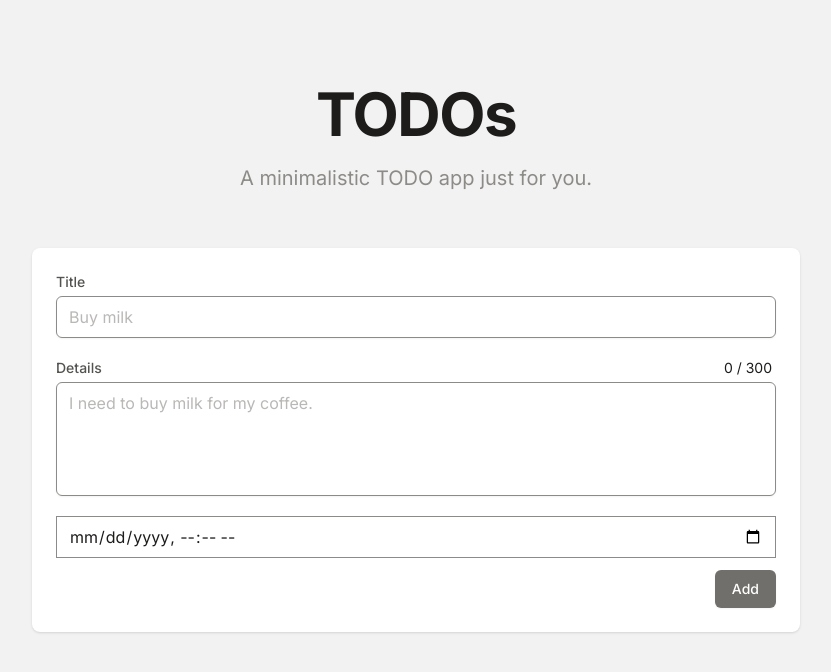
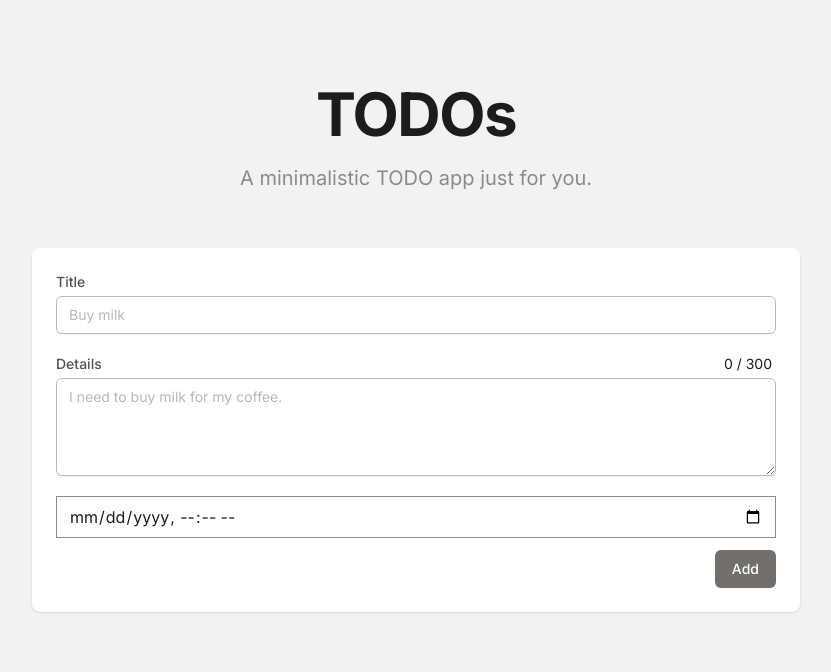
Before and after one commit to junepark202012/todo, a Next.js app: page / in a window 1280 px wide. Shown: the top 672 px of the page, without its empty margins (224-1055 px from the left). Built offline with nearby package versions, Linux system fonts and the light colour scheme.

Commit message:
Refactor input text styles

```diff
--- a/src/components/Form/atoms/TextArea.tsx
+++ b/src/components/Form/atoms/TextArea.tsx
@@ -1,6 +1,7 @@
 import type { FormId, ReactHookForm } from "@/components/Form/Form";
 import { RegisterOptions } from "react-hook-form";
 import { useState } from "react";
+import styles from "@/components/Form/styles/form.module.css";
 
 type TextAreaProps = {
   label: string;
@@ -42,14 +43,11 @@ export default function TextArea({ label, id, reactHookForm }: TextAreaProps) {
           rows={4}
           name={id}
           id={id}
-          className={
-            `block w-full resize-none overflow-auto rounded-md  text-form-text placeholder-form-placeholder shadow-sm sm:text-sm` +
-            `${
-              errors.details
-                ? "border-form-border-error focus:border-form-focusBorder-error focus:ring-form-focusBorder-error"
-                : "border-form-border-default focus:border-form-focusBorder-default focus:ring-form-focusBorder-default "
-            }`
-          }
+          className={[
+            "w-full",
+            styles.inputDefault,
+            errors.details ? styles.inputIsError : styles.inputIsNotError,
+          ].join(" ")}
           defaultValue={""}
           placeholder="I need to buy milk for my coffee."
           onChange={(e) => setLength(e.target.value.length)}
--- a/src/components/Form/atoms/Title.tsx
+++ b/src/components/Form/atoms/Title.tsx
@@ -1,3 +1,4 @@
+import styles from "@/components/Form/styles/form.module.css";
 import type { ReactHookForm } from "@/components/Form/Form";
 import { FormId } from "@/components/Form/Form";
 import { RegisterOptions } from "react-hook-form";
@@ -42,14 +43,11 @@ export default function Title({
           type="text"
           name={id}
           id={id}
-          className={
-            `block w-full rounded-md text-form-text placeholder-form-placeholder shadow-sm  sm:text-sm` +
-            `${
-              errors.title
-                ? "border-form-border-error focus:border-form-focusBorder-error focus:ring-form-focusBorder-error"
-                : "border-form-border-default focus:border-form-focusBorder-default focus:ring-form-focusBorder-default "
-            }`
-          }
+          className={[
+            "w-full",
+            styles.inputDefault,
+            errors.title ? styles.inputIsError : styles.inputIsNotError,
+          ].join(" ")}
           placeholder="Buy milk"
           aria-describedby={errors.title ? "todo-error" : undefined}
         />
--- a/src/components/Form/styles/form.module.css
+++ b/src/components/Form/styles/form.module.css
@@ -0,0 +1,11 @@
+.inputDefault {
+  @apply block rounded-md text-form-text placeholder-form-placeholder shadow-sm  sm:text-sm;
+}
+
+.inputIsError {
+  @apply border-form-border-error focus:border-form-focusBorder-error focus:ring-form-focusBorder-error;
+}
+
+.inputIsNotError {
+  @apply border-form-border-default focus:border-form-focusBorder-default focus:ring-form-focusBorder-default;
+}
--- a/tailwind.config.js
+++ b/tailwind.config.js
@@ -38,7 +38,7 @@ module.exports = {
         form: {
           border: {
             default: colorPalette.gray["300"],
-            error: defaultColors.red["200"],
+            error: defaultColors.red["400"],
           },
           description: colorPalette.gray["400"],
           focusBorder: {
```
